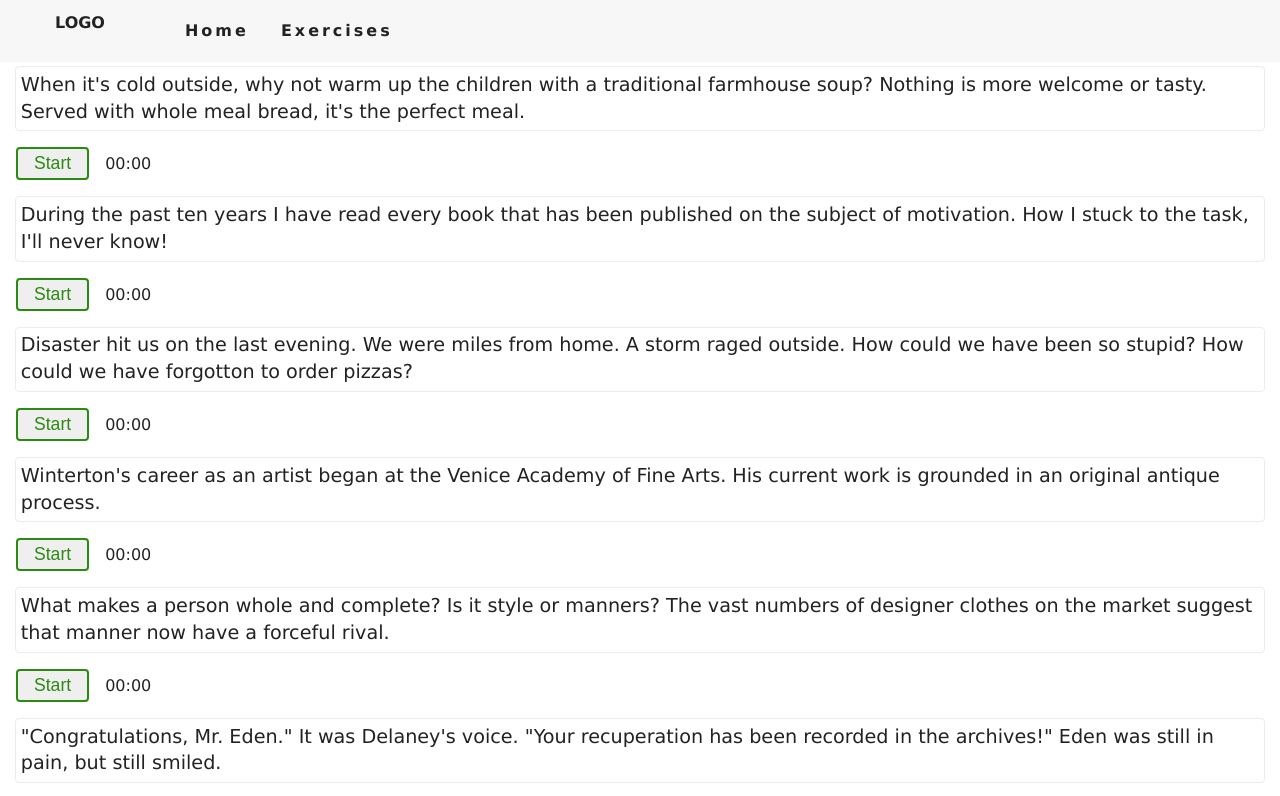
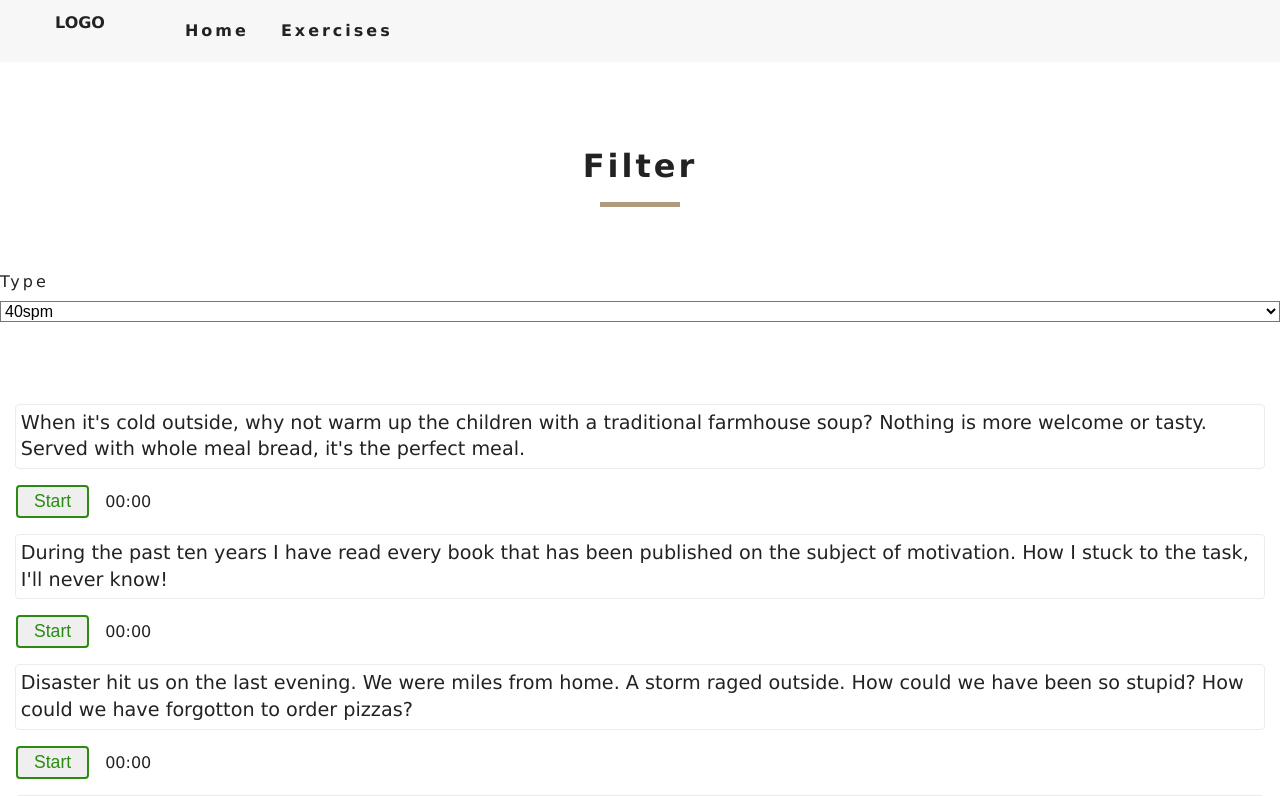
Before and after one commit to lastminute84/fsta, a React (Create React App) app: page /exercises in a window 1280 px wide. Shown: the top 796 px of the page. Built offline with nearby package versions, Linux system fonts and the light colour scheme.

Commit message:
Added filtering

```diff
--- a/src/App.css
+++ b/src/App.css
@@ -198,3 +198,75 @@ h6 {
   }
 }
 /* end of navbar */
+
+/* Title */
+.section-title {
+  text-align: center;
+  margin-bottom: 4rem;
+}
+.section-title h4 {
+  font-size: 2rem;
+  letter-spacing: var(--mainSpacing);
+  text-transform: capitalize;
+  margin-bottom: 1rem;
+}
+.section-title div {
+  width: 5rem;
+  height: 5px;
+  margin: 0 auto;
+  background: var(--primaryColor);
+}
+/* end of Title */
+
+/*  text block filters*/
+.filter-container {
+  padding: 5rem 0;
+}
+.filter-form {
+  width: 60vw;
+  margin: 0 auto;
+  display: grid;
+  grid-template-columns: repeat(auto-fit, minmax(202px, 1fr));
+  grid-row-gap: 2rem;
+  grid-column-gap: 40px;
+}
+.form-group {
+  text-transform: capitalize;
+}
+.form-group label {
+  display: block;
+  letter-spacing: var(--mainSpacing);
+  margin-bottom: 0.5rem;
+}
+.form-control {
+  width: 100%;
+  background: transparent;
+  font-size: 1rem;
+}
+.size-inputs {
+  display: flex;
+}
+.size-input {
+  width: 40%;
+  padding: 0.2rem;
+  border: 1px solid var(--mainBlack);
+  border-radius: 0.3rem;
+  margin-right: 0.3rem;
+}
+.single-extra label {
+  display: inline-block;
+  font-size: 0.8rem;
+  margin-left: 0.5rem;
+}
+@media screen and (min-width: 776px) {
+  .filter-form {
+    width: 70vw;
+  }
+}
+@media screen and (min-width: 992px) {
+  .filter-form {
+    width: 95vw;
+    max-width: 1170px;
+  }
+}
+/* end of text block fitler*/
--- /dev/null
+++ b/src/components/TextBlockFilter.js
@@ -0,0 +1,41 @@
+import React, { useContext } from 'react'
+import { FluencyShapingContext } from '../context'
+import Title from './Title'
+
+const getUnique = (items, value) => {
+  return [...new Set(items.map(i => i[value]))]
+}
+export default function TextBlockFilter() {
+  const context = useContext(FluencyShapingContext)
+  const { selectedType, textBlocks, handleChange } = context
+
+  let types = getUnique(textBlocks, 'type')
+
+  types = types.map((item, index) => {
+    return (
+      <option value={item} key={index}>
+        {item}
+      </option>
+    )
+  })
+
+  return (
+    <section className="filter-container">
+      <Title title="Filter" />
+      <form className="fitler-form">
+        <div className="form-group">
+          <label htmlFor="type">type</label>
+          <select
+            name="selectedType"
+            id=""
+            value={selectedType}
+            className="form-control"
+            onChange={handleChange}
+          >
+            {types}>
+          </select>
+        </div>
+      </form>
+    </section>
+  )
+}
--- a/src/context.js
+++ b/src/context.js
@@ -7,24 +7,54 @@ class FluencyShapingProvider extends Component {
   constructor(props) {
     super(props)
     this.state = {
-      textBlocks: []
+      textBlocks: [],
+      filteredTextBlocks: [],
+      selectedType: '40spm'
     }
   }
 
   getData = () => {
     // this is where we will get the date from our api
-    this.setState({ textBlocks: items })
+    this.setState({ textBlocks: items }, () => this.filterTextBlocks())
   }
 
   componentDidMount() {
     this.getData()
   }
 
+  handleChange = event => {
+    const target = event.target
+    const value = target.type === 'checkbox' ? target.checked : target.value
+    const name = event.target.name
+    console.log('name', name)
+
+    this.setState(
+      {
+        [name]: value
+      },
+      this.filterTextBlocks
+    )
+  }
+
+  filterTextBlocks = () => {
+    let { textBlocks, selectedType } = this.state
+
+    let tempTextBlocks = [...textBlocks]
+
+    // filter by type
+    tempTextBlocks = tempTextBlocks.filter(tb => tb.type === selectedType)
+
+    this.setState({
+      filteredTextBlocks: tempTextBlocks
+    })
+  }
+
   render() {
     return (
       <FluencyShapingContext.Provider
         value={{
-          ...this.state
+          ...this.state,
+          handleChange: this.handleChange
         }}
       >
         {this.props.children}
--- a/src/pages/Exercises.js
+++ b/src/pages/Exercises.js
@@ -2,14 +2,20 @@ import React, { useContext } from 'react'
 import { FluencyShapingContext } from '../context'
 import TextBlock from '../components/TextBlock'
 import '../App.css'
+import TextBlockFilter from '../components/TextBlockFilter'
 
 export default function Exercises() {
   const context = useContext(FluencyShapingContext)
 
   console.log(context)
-  const { textBlocks } = context
-  const content = textBlocks.map((item, index) => {
+  const { filteredTextBlocks } = context
+  const content = filteredTextBlocks.map((item, index) => {
     return <TextBlock key={index}>{item.text}</TextBlock>
   })
-  return <>{content}</>
+  return (
+    <>
+      <TextBlockFilter />
+      {content}
+    </>
+  )
 }
```
